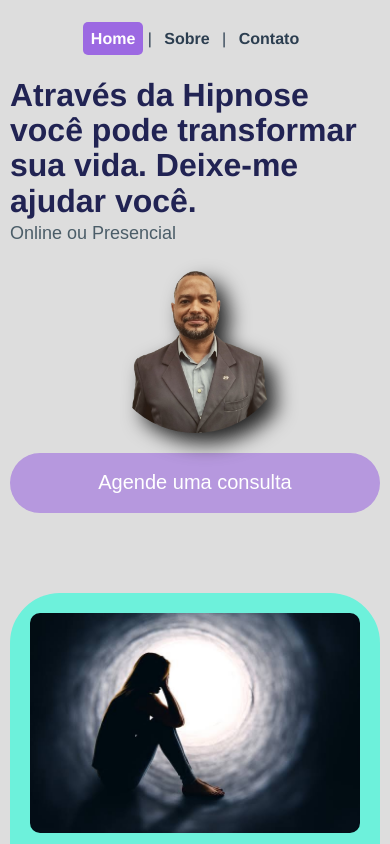
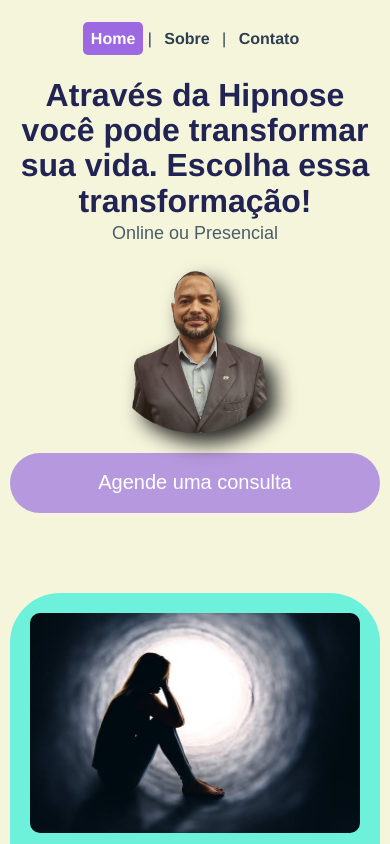
Before and after one commit to alexlopesbr/jce, a Vue app: page / in a window 390 px wide. Shown: the top 844 px of the page. Built offline with nearby package versions, Linux system fonts and the light colour scheme.

Commit message:
mobile version

```diff
--- a/src/App.vue
+++ b/src/App.vue
@@ -45,7 +45,7 @@ ul {
   min-height: 100vh;
   flex-direction: column;
   /* padding: 0 20px; */
-  background-color: #ddd;
+  background-color: #f5f5dc;
 }
 
 .home {
--- a/src/components/FooterFooter.vue
+++ b/src/components/FooterFooter.vue
@@ -52,7 +52,7 @@ footer {
   margin-top: 75px;
   top: 255px;
   padding-bottom: 30px;
-  background-color: #ddd;
+  background-color: #f5f5dc;
 }
 
 .footer {
--- a/src/components/HomeIntro.vue
+++ b/src/components/HomeIntro.vue
@@ -3,16 +3,21 @@
     <div class="intro__presentation">
       <div>
         <h1>
-          Através da Hipnose você pode transformar sua vida. Deixe-me ajudar
-          você.
+          Através da Hipnose você pode transformar sua vida. Escolha essa
+          transformação!
         </h1>
         <p>Online ou Presencial</p>
       </div>
-
-      <img src="../assets/jce.png" alt="" />
+      <figure class="picture">
+        <img src="../assets/jce.png" alt="Foto do Júlio César Hipnoterapeuta" />
+      </figure>
     </div>
-
-    <button class="intro--btn">Agende uma consulta</button>
+    <a
+      href="https://web.whatsapp.com/send?phone=5521988294990"
+      target="_blank"
+      rel="WhatsApp JCE Hipnoterapeuta"
+      ><button class="intro--btn">Agende uma consulta</button></a
+    >
   </section>
 </template>
 
@@ -31,11 +36,19 @@ export default {
   grid-template-columns: 1fr;
 }
 
+h1,
+p {
+  text-align: center;
+}
+
+.picture {
+  display: flex;
+}
+
 img {
   border-radius: 50%;
   max-width: 50%;
   margin: 0 auto;
-
   filter: drop-shadow(10px 10px 10px #222);
 }
 
--- a/src/components/HomeSobre.vue
+++ b/src/components/HomeSobre.vue
@@ -1,7 +1,9 @@
 <template>
   <section>
     <div class="sobre sobre--deprecao">
-      <img src="../assets/depressao.jpeg" alt="depressao" />
+      <figure>
+        <img src="../assets/depressao.jpeg" alt="depressao" />
+      </figure>
       <div>
         <h2>DEPRESSÃO</h2>
 
@@ -20,7 +22,9 @@
     </div>
 
     <div class="sobre sobre--ansiedade">
-      <img src="../assets/ansiedade.jpeg" alt="ansiedade" />
+      <figure>
+        <img src="../assets/ansiedade.jpeg" alt="ansiedade" />
+      </figure>
 
       <div>
         <h2>ANSIEDADE</h2>
@@ -41,7 +45,9 @@
     </div>
 
     <div class="sobre sobre--insonia">
-      <img src="../assets/insonia.jpeg" alt="insonia" />
+      <figure>
+        <img src="../assets/insonia.jpeg" alt="insonia" />
+      </figure>
       <div>
         <h2>INSÔNIA</h2>
 
--- a/src/components/TheMe.vue
+++ b/src/components/TheMe.vue
@@ -1,6 +1,8 @@
 <template>
   <div class="me">
-    <img src="../assets/me.png" alt="" />
+    <figure class="figure">
+      <img src="../assets/me.png" alt="Foto de Júlio César" />
+    </figure>
     <p>
       <b>Júlio César Estarneck</b> <br />
       é hipnólogo e hipnoterapeuta formado pelo Instituto PI Hipnose e Instituto
@@ -19,6 +21,10 @@ export default {
 </script>
 
 <style scoped>
+.figure {
+  display: flex;
+}
+
 .me {
   display: grid;
   grid-template-columns: 1fr;
```
